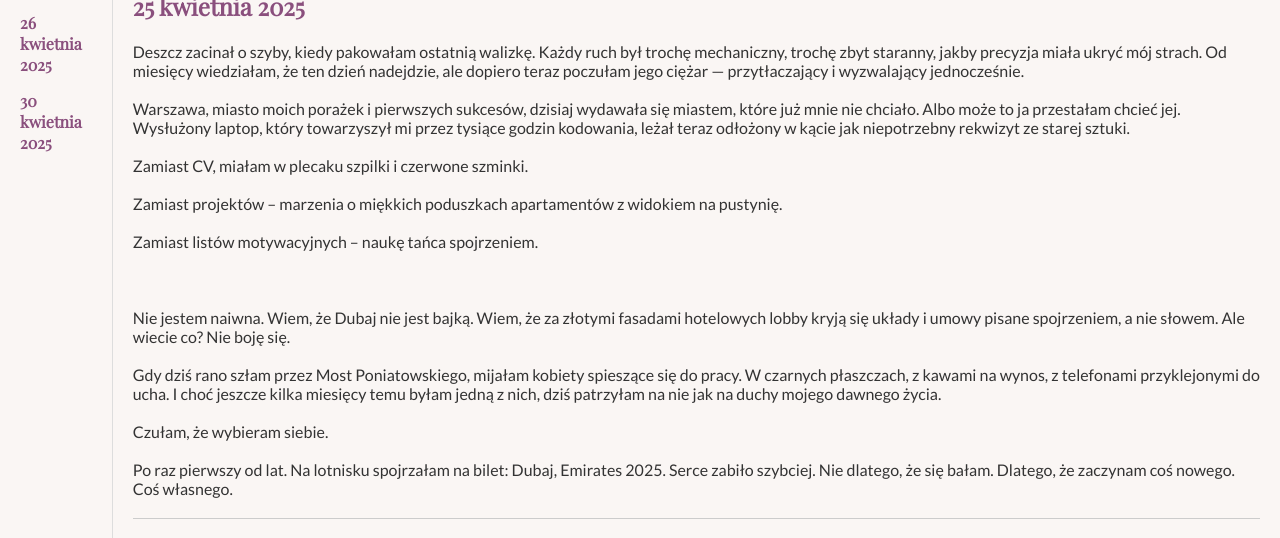
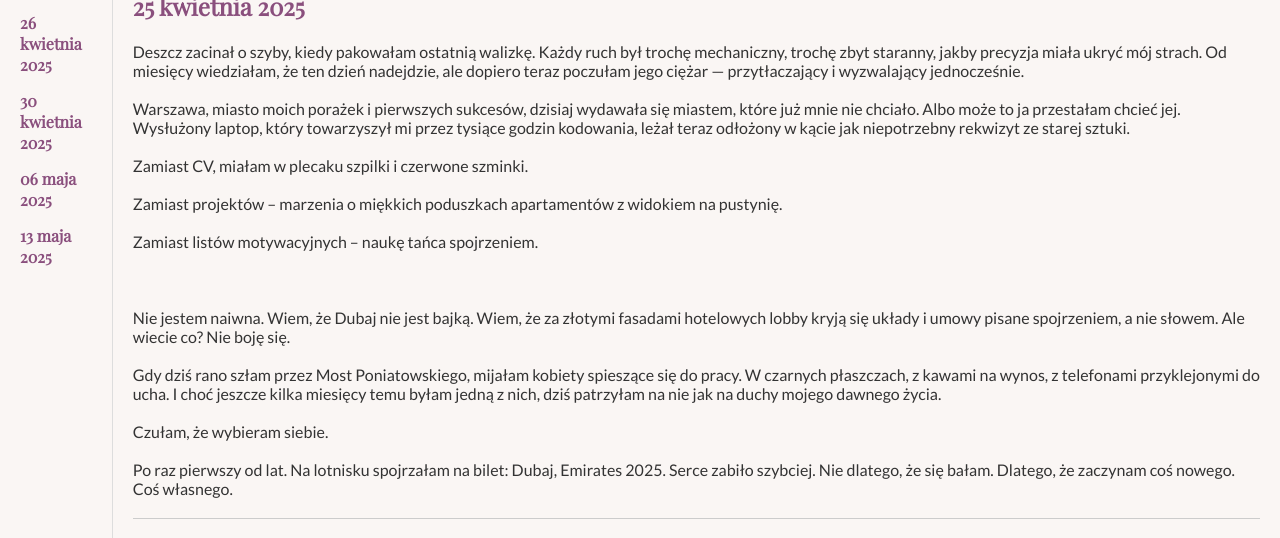
Before and after one commit to OliwiaLamkowska/Dziennik, a plain HTML site: page index.html in a window 1280 px wide. Shown: the part 262-800 px from the top of the page. Drawn offline with nearby package versions, Linux system fonts and the light colour scheme.

Commit message:
Add files via upload

```diff
--- a/index.html
+++ b/index.html
@@ -15,6 +15,8 @@
         <li><a href="#wpis-2025-04-25">25 kwietnia 2025</a></li>
         <li><a href="#wpis-2025-04-26">26 kwietnia 2025</a></li>
         <li><a href="#wpis-2025-04-30">30 kwietnia 2025</a></li>
+        <li><a href="#wpis-2025-04-30">06 maja 2025</a></li>
+        <li><a href="#wpis-2025-04-30">13 maja 2025</a></li>
       </ul>
     </nav>
     <main>
```
